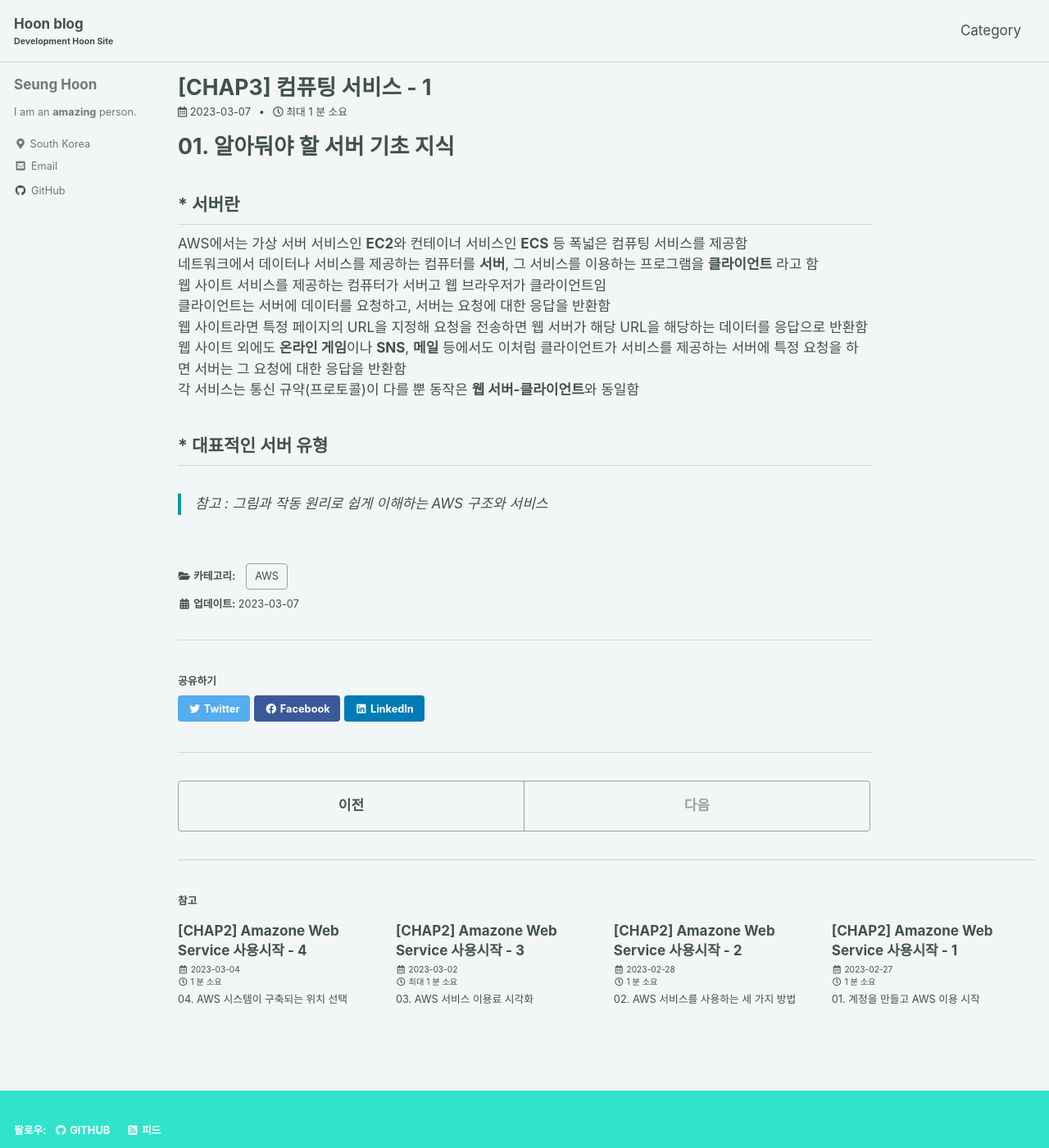
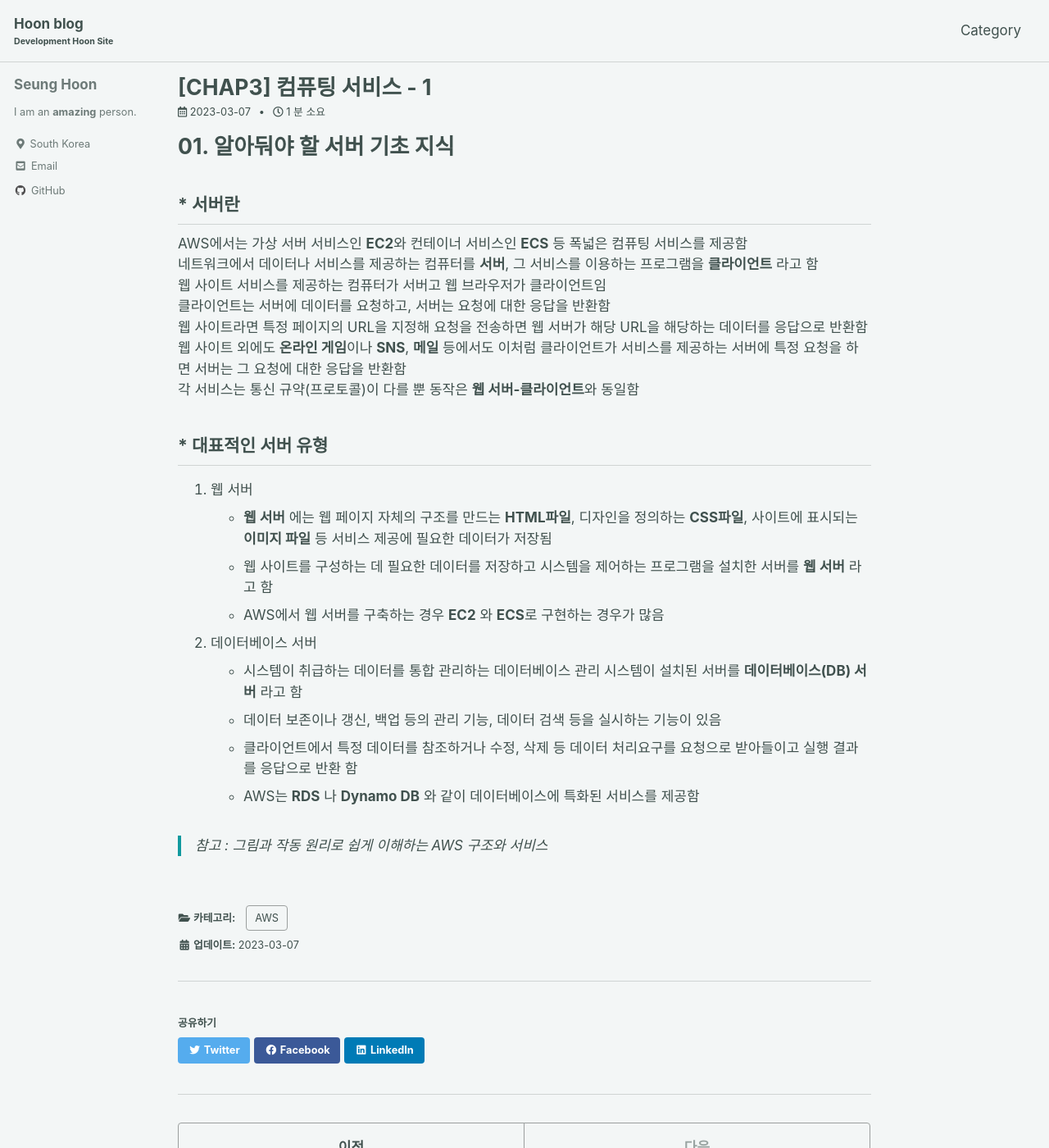
Before and after one commit to ibk01161/ibk01161.github.io, a Jekyll site: the page built from _posts/2023-03-07-aws3_01.md, in a window 1280 px wide and 1400 px high. Shown: the whole window at 82% size. Built offline with Jekyll 4.4.1, drawn with Linux system fonts in a browser that asks for light colours; cached includes are drawn as plain includes.

Commit message:
Add Post

```diff
--- a/_posts/2023-03-07-aws3_01.md
+++ b/_posts/2023-03-07-aws3_01.md
@@ -19,7 +19,16 @@ AWS에서는 가상 서버 서비스인 **EC2**와 컨테이너 서비스인 **E
 
 ## * 대표적인 서버 유형
 
+1. 웹 서버
+  - **웹 서버** 에는 웹 페이지 자체의 구조를 만드는 **HTML파일**, 디자인을 정의하는 **CSS파일**, 사이트에 표시되는 **이미지 파일** 등 서비스 제공에 필요한 데이터가 저장됨
+  - 웹 사이트를 구성하는 데 필요한 데이터를 저장하고 시스템을 제어하는 프로그램을 설치한 서버를 **웹 서버** 라고 함
+  - AWS에서 웹 서버를 구축하는 경우 **EC2** 와 **ECS**로 구현하는 경우가 많음
 
+2. 데이터베이스 서버
+  - 시스템이 취급하는 데이터를 통합 관리하는 데이터베이스 관리 시스템이 설치된 서버를 **데이터베이스(DB) 서버** 라고 함
+  - 데이터 보존이나 갱신, 백업 등의 관리 기능, 데이터 검색 등을 실시하는 기능이 있음
+  - 클라이언트에서 특정 데이터를 참조하거나 수정, 삭제 등 데이터 처리요구를 요청으로 받아들이고 실행 결과를 응답으로 반환 함
+  - AWS는 **RDS** 나 **Dynamo DB** 와 같이 데이터베이스에 특화된 서비스를 제공함
 
 
 > 참고 : 그림과 작동 원리로 쉽게 이해하는 AWS 구조와 서비스
```
